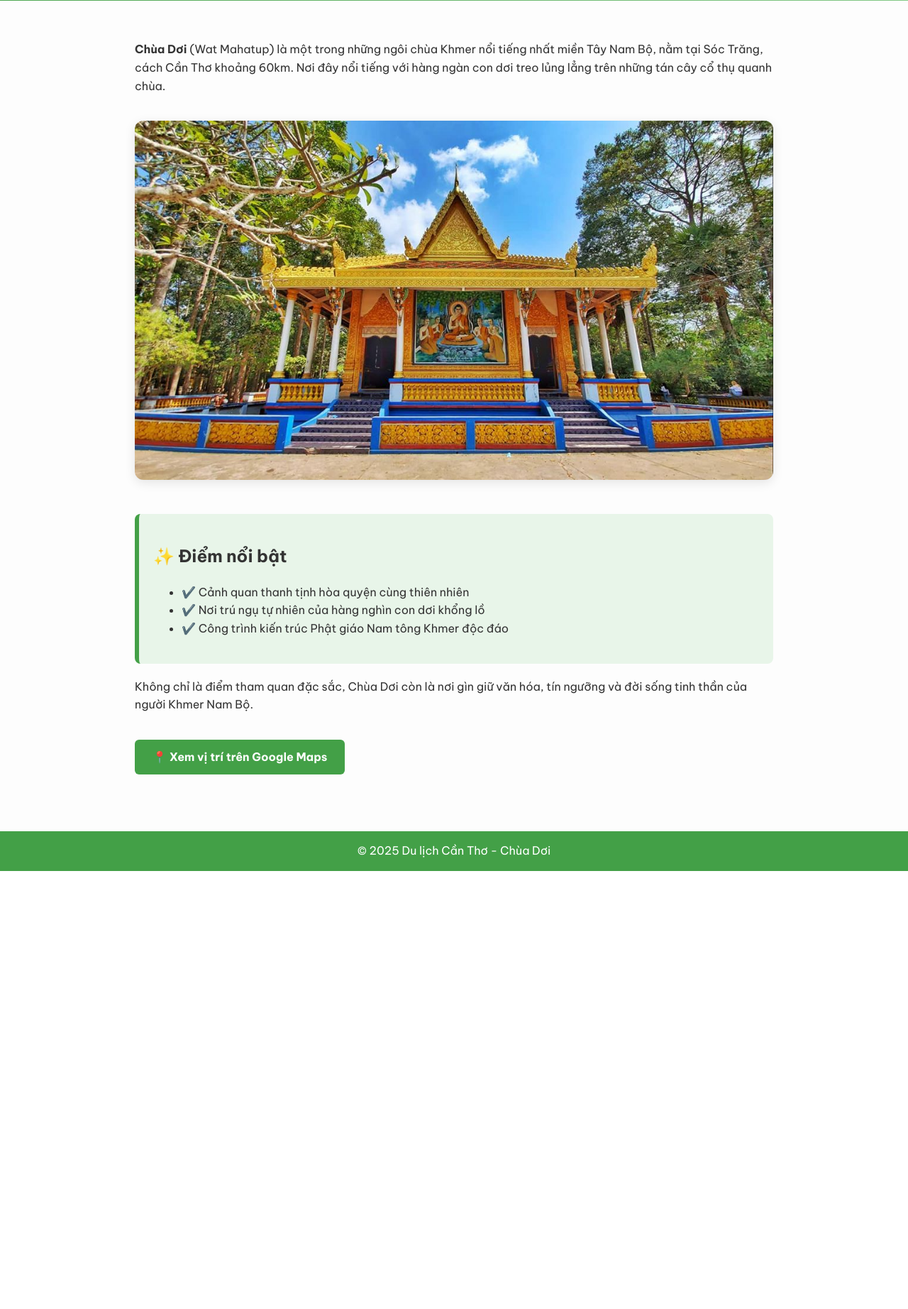
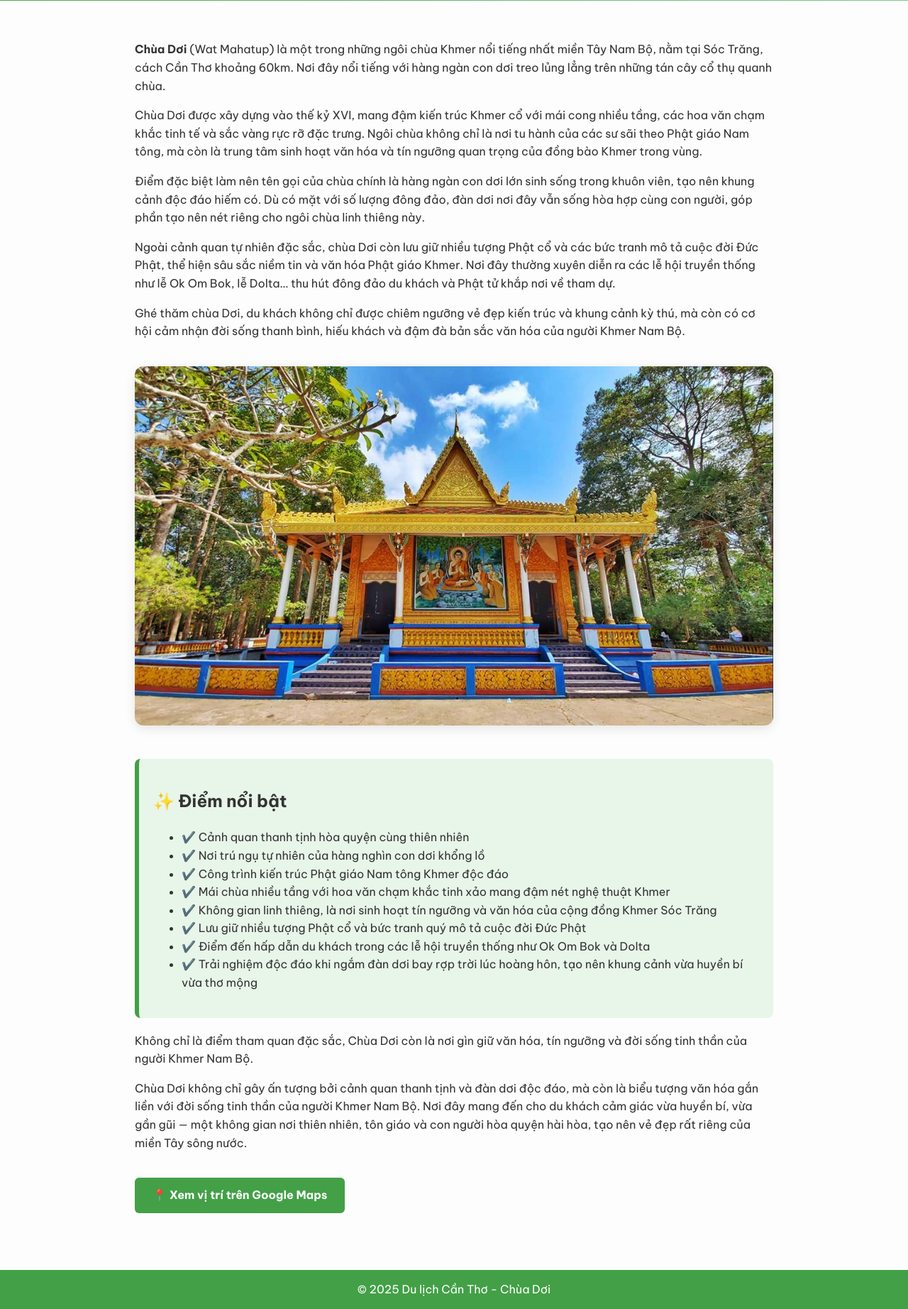
Before and after one commit to hung83st/mekongkit, a Flask app: page /chua_doi in a window 1280 px wide. Shown: the part 267-2111 px from the top of the page at 71% size. Before the commit the page ends 1494 px from the top, so only its background shows below. Run offline with Flask 3, Linux system fonts and the light colour scheme.

Commit message:
Update chua_doi.html

```diff
--- a/travel_kit/templates/chua_doi.html
+++ b/travel_kit/templates/chua_doi.html
@@ -95,6 +95,32 @@
         <p><strong>Chùa Dơi</strong> (Wat Mahatup) là một trong những ngôi chùa Khmer nổi tiếng nhất miền Tây Nam Bộ,
         nằm tại Sóc Trăng, cách Cần Thơ khoảng 60km. Nơi đây nổi tiếng với hàng ngàn con dơi treo lủng lẳng trên những tán cây cổ thụ quanh chùa.</p>
 
+        <p>
+            Chùa Dơi được xây dựng vào thế kỷ XVI, mang đậm kiến trúc Khmer cổ với mái cong nhiều tầng, các hoa văn chạm
+            khắc tinh tế
+            và sắc vàng rực rỡ đặc trưng. Ngôi chùa không chỉ là nơi tu hành của các sư sãi theo Phật giáo Nam tông,
+            mà còn là trung tâm sinh hoạt văn hóa và tín ngưỡng quan trọng của đồng bào Khmer trong vùng.
+        </p>
+
+        <p>
+            Điểm đặc biệt làm nên tên gọi của chùa chính là hàng ngàn con dơi lớn sinh sống trong khuôn viên,
+            tạo nên khung cảnh độc đáo hiếm có. Dù có mặt với số lượng đông đảo, đàn dơi nơi đây vẫn sống hòa hợp cùng
+            con người,
+            góp phần tạo nên nét riêng cho ngôi chùa linh thiêng này.
+        </p>
+
+        <p>
+            Ngoài cảnh quan tự nhiên đặc sắc, chùa Dơi còn lưu giữ nhiều tượng Phật cổ và các bức tranh mô tả cuộc đời
+            Đức Phật,
+            thể hiện sâu sắc niềm tin và văn hóa Phật giáo Khmer. Nơi đây thường xuyên diễn ra các lễ hội truyền thống
+            như lễ Ok Om Bok,
+            lễ Dolta… thu hút đông đảo du khách và Phật tử khắp nơi về tham dự.
+        </p>
+
+        <p>
+            Ghé thăm chùa Dơi, du khách không chỉ được chiêm ngưỡng vẻ đẹp kiến trúc và khung cảnh kỳ thú,
+            mà còn có cơ hội cảm nhận đời sống thanh bình, hiếu khách và đậm đà bản sắc văn hóa của người Khmer Nam Bộ.
+        </p>
         <img src="{{ url_for('static', filename='images/chua-doi.jpg') }}" alt="Chùa Dơi">
 
         <div class="highlight">
@@ -103,10 +129,23 @@
                 <li>✔️ Cảnh quan thanh tịnh hòa quyện cùng thiên nhiên</li>
                 <li>✔️ Nơi trú ngụ tự nhiên của hàng nghìn con dơi khổng lồ</li>
                 <li>✔️ Công trình kiến trúc Phật giáo Nam tông Khmer độc đáo</li>
+                <li>✔️ Mái chùa nhiều tầng với hoa văn chạm khắc tinh xảo mang đậm nét nghệ thuật Khmer</li>
+                <li>✔️ Không gian linh thiêng, là nơi sinh hoạt tín ngưỡng và văn hóa của cộng đồng Khmer Sóc Trăng</li>
+                <li>✔️ Lưu giữ nhiều tượng Phật cổ và bức tranh quý mô tả cuộc đời Đức Phật</li>
+                <li>✔️ Điểm đến hấp dẫn du khách trong các lễ hội truyền thống như Ok Om Bok và Dolta</li>
+                <li>✔️ Trải nghiệm độc đáo khi ngắm đàn dơi bay rợp trời lúc hoàng hôn, tạo nên khung cảnh vừa huyền bí
+                    vừa thơ mộng</li>
             </ul>
         </div>
 
         <p>Không chỉ là điểm tham quan đặc sắc, Chùa Dơi còn là nơi gìn giữ văn hóa, tín ngưỡng và đời sống tinh thần của người Khmer Nam Bộ.</p>
+
+        <p>
+            Chùa Dơi không chỉ gây ấn tượng bởi cảnh quan thanh tịnh và đàn dơi độc đáo,
+            mà còn là biểu tượng văn hóa gắn liền với đời sống tinh thần của người Khmer Nam Bộ.
+            Nơi đây mang đến cho du khách cảm giác vừa huyền bí, vừa gần gũi — một không gian nơi thiên nhiên,
+            tôn giáo và con người hòa quyện hài hòa, tạo nên vẻ đẹp rất riêng của miền Tây sông nước.
+        </p>
 
         <a href="https://www.google.com/maps/place/Ch%C3%B9a+D%C6%A1i/@9.5790712,105.9693232,17.02z/data=!4m6!3m5!1s0x31a04d864a63a18d:0xe524b0c8be590a88!8m2!3d9.5790632!4d105.9718466!16s%2Fg%2F122r7fw4?entry=ttu&g_ep=EgoyMDI1MTAwOC4wIKXMDSoASAFQAw%3D%3D" target="_blank" class="btn">📍 Xem vị trí trên Google Maps</a>
     </div>
```
